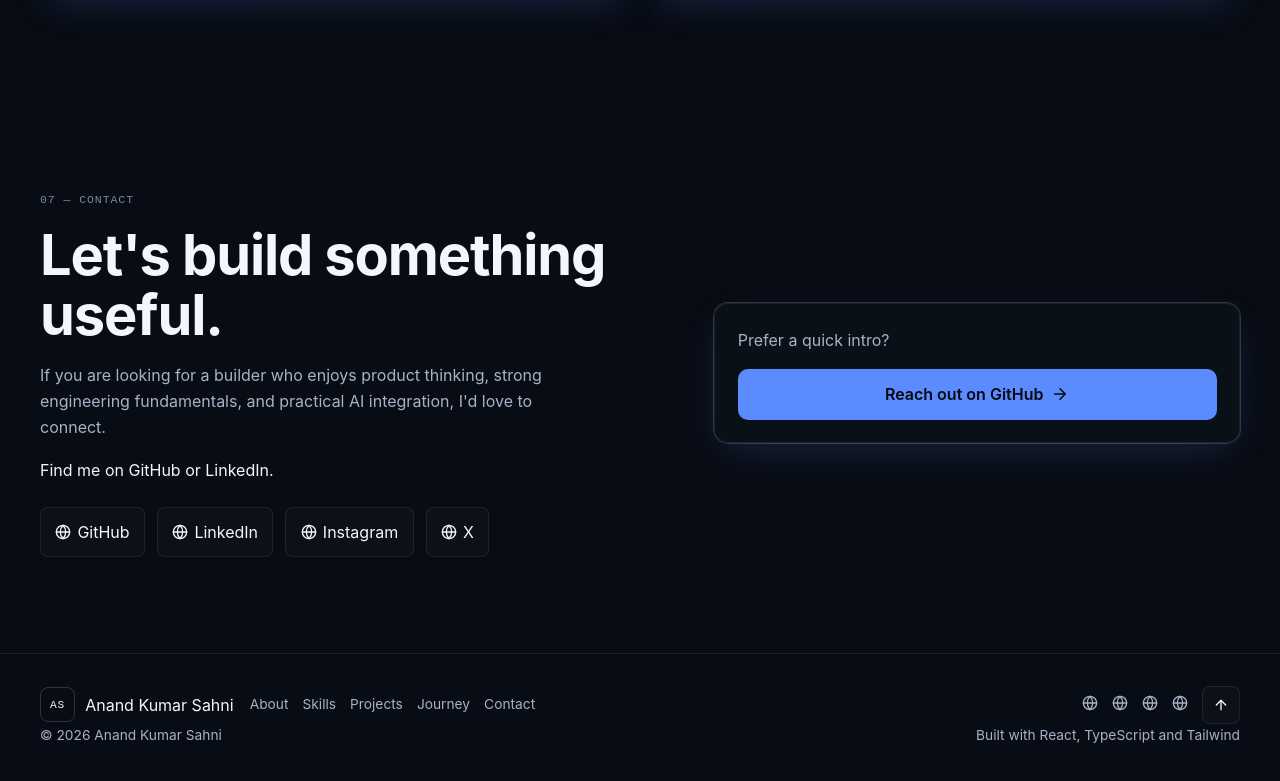
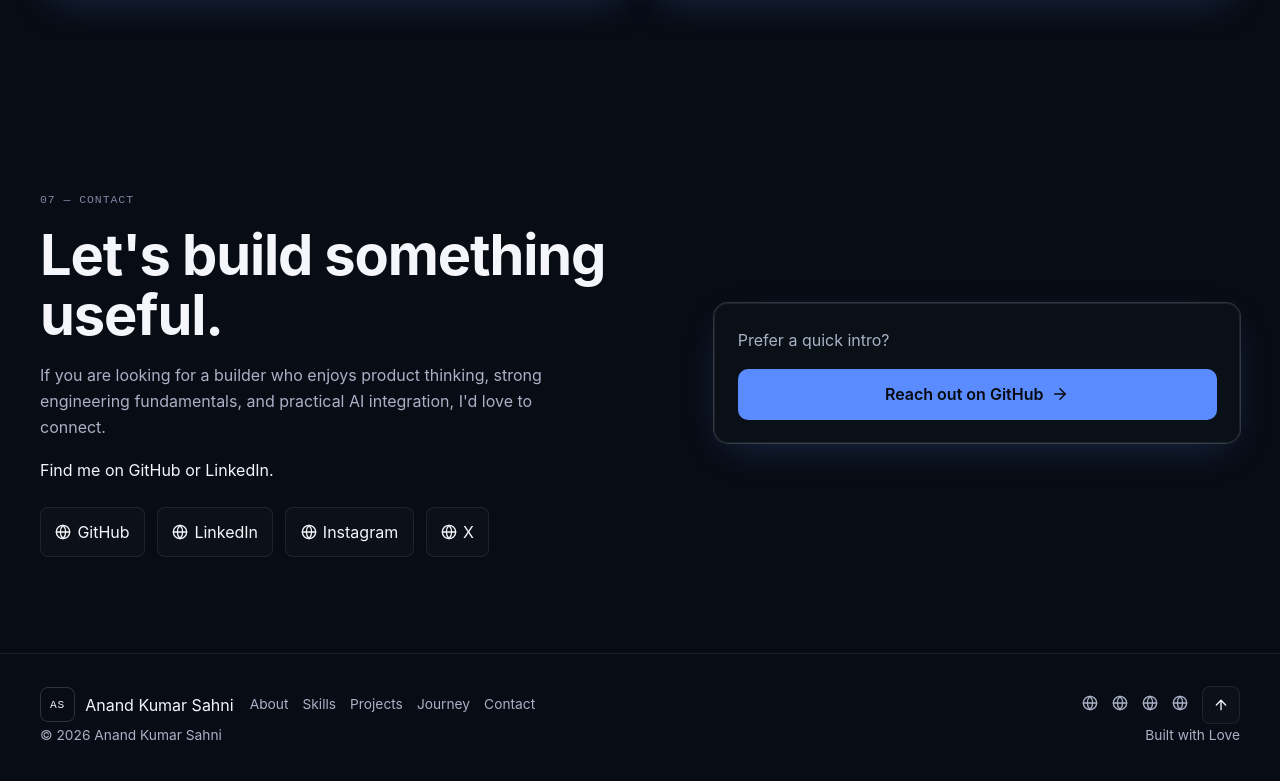
Before and after one commit to anand-sahnix/anand-sahni-portfolio, a React (Vite) app in the folder client/: page / in a window 1280 px wide. Shown: the part 9913-10694 px from the top of the page. Built offline with nearby package versions, Linux system fonts and the light colour scheme.

Commit message:
modified the footer

```diff
--- a/client/src/App.tsx
+++ b/client/src/App.tsx
@@ -600,7 +600,7 @@ function App() {
 
         <div className="container footer-bottom">
           <p>© {currentYear} {site.name}</p>
-          {site.showBuildCredit ? <p className="build-credit">Built with React, TypeScript and Tailwind</p> : null}
+          {site.showBuildCredit ? <p className="build-credit">Built with Love</p> : null}
         </div>
       </footer>
     </>
```
